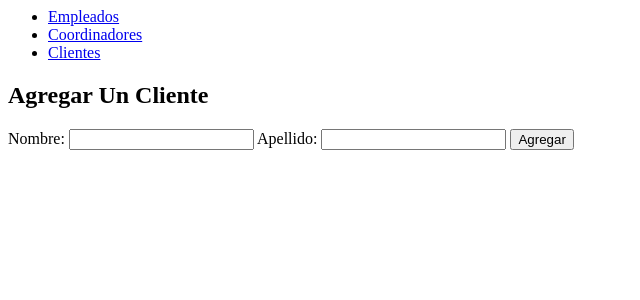
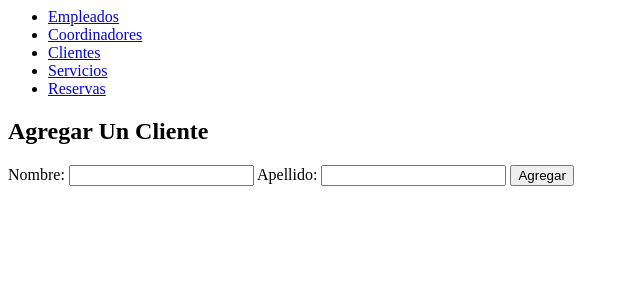
Before and after one commit to tomaslopezz/Caso-de-negocio-Django, a Django app: page /clientes/agregar/ in a window 1280 px wide. Shown: the top 300 px of the page, without its empty margins (0-640 px from the left). Run offline with Django 4.2, Linux system fonts and the light colour scheme.

Commit message:
Servicios y reservas linkeados

```diff
--- a/templates/base.html
+++ b/templates/base.html
@@ -14,7 +14,12 @@
             <li>
                 <a href="/clientes/listar/">Clientes</a>
             </li>
-
+            <li>
+                <a href="/servicios/listar/">Servicios</a>
+            </li>
+            <li>
+                <a href="/reservas/listar/">Reservas</a>
+            </li>
         </ul>
     </nav>
     {% block content %}
```
